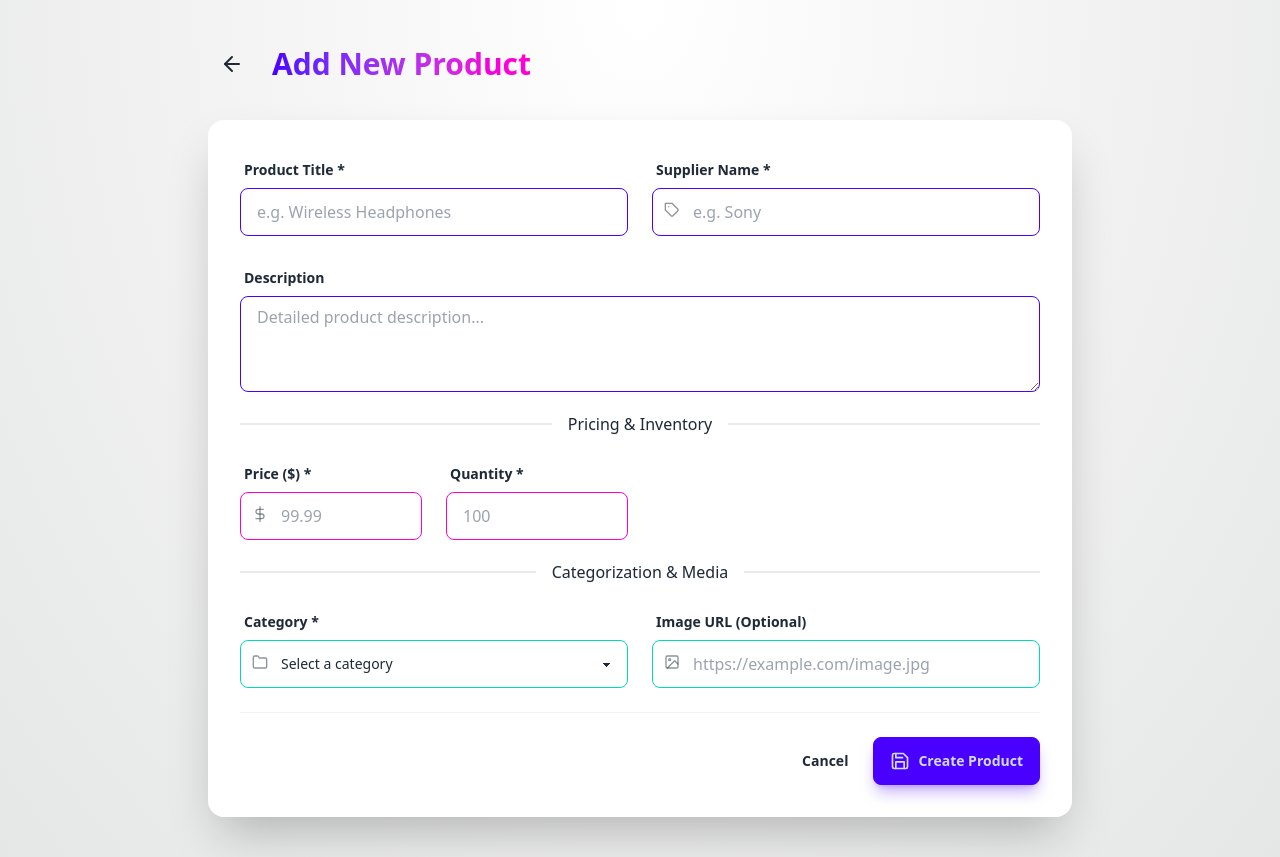
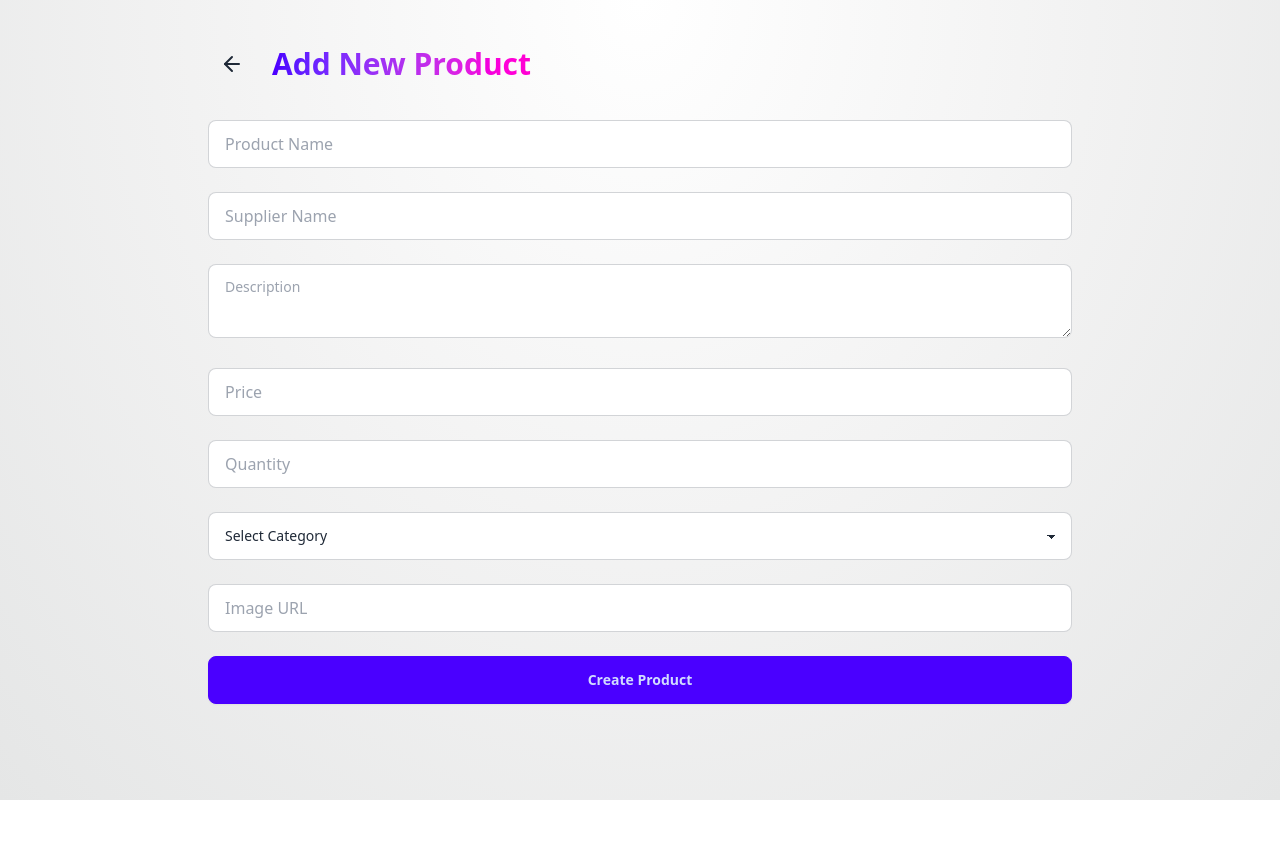
Before and after one commit to chmcs2026ayushitiwari-sys/Product-Management, a React (Vite) app in the folder frontend/: page /add-product in a window 1280 px wide. After the commit the page ends 800 px from the top, so only its background shows below. Built offline with nearby package versions, Linux system fonts and the light colour scheme.

Commit message:
Update CreatePage.jsx

```diff
--- a/frontend/src/pages/CreatePage.jsx
+++ b/frontend/src/pages/CreatePage.jsx
@@ -1,7 +1,7 @@
-import React, { useState, useEffect } from 'react';
-import { useNavigate, useParams } from 'react-router-dom';
-import axios from 'axios';
-import { FiSave, FiArrowLeft, FiImage, FiFolder, FiTag, FiDollarSign } from 'react-icons/fi';
+import React, { useState, useEffect } from "react";
+import { useNavigate, useParams } from "react-router-dom";
+import api from "../axios"; // ✅ use your axios instance
+import { FiSave, FiArrowLeft, FiImage, FiFolder, FiTag, FiDollarSign } from "react-icons/fi";
 
 const AddEditProduct = () => {
   const navigate = useNavigate();
@@ -9,20 +9,20 @@ const AddEditProduct = () => {
   const isEditMode = Boolean(id);
 
   const [formData, setFormData] = useState({
-        productName: '',
-        description: '',
-        category: '',
-        price: '',
-        quantity: '',
-        supplierName: '',
-        thumbnail: '',
+    productName: "",
+    description: "",
+    category: "",
+    price: "",
+    quantity: "",
+    supplierName: "",
+    thumbnail: "",
   });
 
   const [loading, setLoading] = useState(false);
-    const [error, setError] = useState('');
-    const [success, setSuccess] = useState('');
+  const [error, setError] = useState("");
+  const [success, setSuccess] = useState("");
 
-    // Fetch product data if in edit mode
+  // Fetch product data if editing
   useEffect(() => {
     if (isEditMode) {
       fetchProduct();
@@ -32,17 +32,20 @@ const AddEditProduct = () => {
   const fetchProduct = async () => {
     try {
       setLoading(true);
-            const res = await axios.get(`http://localhost:5000/api/products/${id}`);
-            // Assuming images array stored as comma separated string for simple editing
+
+      // ✅ FIXED API CALL
+      const res = await api.get(`/api/products/${id}`);
+
       const productData = {
         ...res.data,
-                images: res.data.images ? res.data.images.join(', ') : ''
+        images: res.data.images ? res.data.images.join(", ") : "",
       };
+
       setFormData(productData);
-            setError('');
+      setError("");
     } catch (err) {
       console.error(err);
-            setError('Failed to fetch product details.');
+      setError("Failed to fetch product details.");
     } finally {
       setLoading(false);
     }
@@ -55,36 +58,40 @@ const AddEditProduct = () => {
   const handleSubmit = async (e) => {
     e.preventDefault();
     setLoading(true);
-        setError('');
-        setSuccess('');
+    setError("");
+    setSuccess("");
 
     try {
-            // Process images string back to array
       const payload = {
         ...formData,
         price: Number(formData.price),
-                quantity: Number(formData.quantity)
+        quantity: Number(formData.quantity),
       };
 
       if (isEditMode) {
-                await axios.put(`http://localhost:5000/api/products/${id}`, payload);
-                setSuccess('Product updated successfully!');
+        // ✅ FIXED API CALL
+        await api.put(`/api/products/${id}`, payload);
+        setSuccess("Product updated successfully!");
       } else {
-                await axios.post('http://localhost:5000/api/products', payload);
-                setSuccess('Product created successfully!');
-                // Reset form after create
+        // ✅ FIXED API CALL
+        await api.post(`/api/products`, payload);
+        setSuccess("Product created successfully!");
+
         setFormData({
-                    productName: '', description: '', category: '', price: '',
-                    quantity: '', supplierName: '', thumbnail: ''
+          productName: "",
+          description: "",
+          category: "",
+          price: "",
+          quantity: "",
+          supplierName: "",
+          thumbnail: "",
         });
       }
 
-            // Auto redirect back to home after 1.5s
-            setTimeout(() => navigate('/'), 1500);
-
+      setTimeout(() => navigate("/"), 1500);
     } catch (err) {
       console.error(err);
-            setError(err.response?.data?.message || 'Failed to save product. Please try again.');
+      setError(err.response?.data?.message || "Failed to save product.");
     } finally {
       setLoading(false);
     }
@@ -93,157 +100,107 @@ const AddEditProduct = () => {
   return (
     <div className="container mx-auto p-4 max-w-4xl py-10">
       <div className="flex items-center mb-8 gap-4">
-                <button
-                    onClick={() => navigate('/')}
-                    className="btn btn-circle btn-ghost"
-                >
+        <button onClick={() => navigate("/")} className="btn btn-circle btn-ghost">
           <FiArrowLeft size={24} />
         </button>
+
         <h1 className="text-3xl font-bold bg-gradient-to-r from-primary to-secondary bg-clip-text text-transparent">
-                    {isEditMode ? 'Edit Product' : 'Add New Product'}
+          {isEditMode ? "Edit Product" : "Add New Product"}
         </h1>
       </div>
 
-            <div className="card bg-base-100 shadow-2xl glass border border-base-300">
-                <div className="card-body">
-
+      {/* Alerts */}
       {error && (
-                        <div className="alert alert-error mb-6 shadow-lg">
-                            <svg xmlns="http://www.w3.org/2000/svg" className="stroke-current shrink-0 h-6 w-6" fill="none" viewBox="0 0 24 24"><path strokeLinecap="round" strokeLinejoin="round" strokeWidth="2" d="M10 14l2-2m0 0l2-2m-2 2l-2-2m2 2l2 2m7-2a9 9 0 11-18 0 9 9 0 0118 0z" /></svg>
+        <div className="alert alert-error mb-6">
           <span>{error}</span>
         </div>
       )}
 
       {success && (
-                        <div className="alert alert-success mb-6 shadow-lg">
-                            <svg xmlns="http://www.w3.org/2000/svg" className="stroke-current shrink-0 h-6 w-6" fill="none" viewBox="0 0 24 24"><path strokeLinecap="round" strokeLinejoin="round" strokeWidth="2" d="M9 12l2 2 4-4m6 2a9 9 0 11-18 0 9 9 0 0118 0z" /></svg>
+        <div className="alert alert-success mb-6">
           <span>{success}</span>
         </div>
       )}
 
+      {/* Form */}
       <form onSubmit={handleSubmit} className="space-y-6">
 
-                        {/* Basic Info Section */}
-                        <div className="grid grid-cols-1 md:grid-cols-2 gap-6">
-                            <div className="form-control">
-                                <label className="label"><span className="label-text font-semibold">Product Title *</span></label>
         <input
-                                    type="text" name="productName" required
-                                    placeholder="e.g. Wireless Headphones"
-                                    className="input input-bordered input-primary focus:outline-none focus:ring-2 focus:ring-primary/50 transition-all"
-                                    value={formData.productName} onChange={handleChange}
+          type="text"
+          name="productName"
+          placeholder="Product Name"
+          className="input input-bordered w-full"
+          value={formData.productName}
+          onChange={handleChange}
+          required
         />
-                            </div>
 
-                            <div className="form-control">
-                                <label className="label"><span className="label-text font-semibold">Supplier Name *</span></label>
-                                <div className="relative">
-                                    <FiTag className="absolute top-3.5 left-3 text-base-content/50" />
         <input
-                                        type="text" name="supplierName" required
-                                        placeholder="e.g. Sony"
-                                        className="input input-bordered input-primary w-full pl-10 focus:outline-none focus:ring-2 focus:ring-primary/50 transition-all"
-                                        value={formData.supplierName} onChange={handleChange}
+          type="text"
+          name="supplierName"
+          placeholder="Supplier Name"
+          className="input input-bordered w-full"
+          value={formData.supplierName}
+          onChange={handleChange}
+          required
         />
-                                </div>
-                            </div>
-                        </div>
 
-                        <div className="form-control">
-                            <label className="label"><span className="label-text font-semibold">Description</span></label>
         <textarea
           name="description"
-                                placeholder="Detailed product description..."
-                                className="textarea textarea-bordered textarea-primary h-24 focus:outline-none focus:ring-2 focus:ring-primary/50 transition-all text-base"
-                                value={formData.description} onChange={handleChange}
-                            ></textarea>
-                        </div>
+          placeholder="Description"
+          className="textarea textarea-bordered w-full"
+          value={formData.description}
+          onChange={handleChange}
+        />
 
-                        <div className="divider">Pricing & Inventory</div>
+        <input
+          type="number"
+          name="price"
+          placeholder="Price"
+          className="input input-bordered w-full"
+          value={formData.price}
+          onChange={handleChange}
+          required
+        />
 
-                        <div className="grid grid-cols-1 md:grid-cols-4 gap-6">
-                            <div className="form-control">
-                                <label className="label"><span className="label-text font-semibold">Price ($) *</span></label>
-                                <div className="relative">
-                                    <FiDollarSign className="absolute top-3.5 left-3 text-base-content/50" />
         <input
-                                        type="number" name="price" required step="0.01" min="0"
-                                        placeholder="99.99"
-                                        className="input input-bordered input-secondary w-full pl-10 focus:outline-none focus:ring-2 focus:ring-secondary/50 transition-all"
-                                        value={formData.price} onChange={handleChange}
+          type="number"
+          name="quantity"
+          placeholder="Quantity"
+          className="input input-bordered w-full"
+          value={formData.quantity}
+          onChange={handleChange}
+          required
         />
-                                </div>
-                            </div>
 
-                            <div className="form-control">
-                                <label className="label"><span className="label-text font-semibold">Quantity *</span></label>
-                                <input
-                                    type="number" name="quantity" required min="0"
-                                    placeholder="100"
-                                    className="input input-bordered input-secondary focus:outline-none focus:ring-2 focus:ring-secondary/50 transition-all"
-                                    value={formData.quantity} onChange={handleChange}
-                                />
-                            </div>
-                        </div>
-
-                        <div className="divider">Categorization & Media</div>
-
-                        <div className="grid grid-cols-1 md:grid-cols-2 gap-6">
-                            <div className="form-control">
-                                <label className="label"><span className="label-text font-semibold">Category *</span></label>
-                                <div className="relative">
-                                    <FiFolder className="absolute top-3.5 left-3 text-base-content/50" />
         <select
-                                        name="category" required
-                                        className="select select-bordered select-accent w-full pl-10 focus:outline-none focus:ring-2 focus:ring-accent/50 transition-all"
-                                        value={formData.category} onChange={handleChange}
+          name="category"
+          className="select select-bordered w-full"
+          value={formData.category}
+          onChange={handleChange}
+          required
         >
-                                        <option value="" disabled>Select a category</option>
+          <option value="">Select Category</option>
           <option value="electronics">Electronics</option>
           <option value="clothing">Clothing</option>
-                                        <option value="home">Home & Kitchen</option>
+          <option value="home">Home</option>
           <option value="sports">Sports</option>
-                                        <option value="beauty">Beauty & Personal Care</option>
-                                        <option value="other">Other</option>
+          <option value="beauty">Beauty</option>
         </select>
-                                </div>
-                            </div>
 
-                            <div className="form-control">
-                                <label className="label"><span className="label-text font-semibold">Image URL (Optional)</span></label>
-                                <div className="relative">
-                                    <FiImage className="absolute top-3.5 left-3 text-base-content/50" />
         <input
-                                        type="url" name="thumbnail"
-                                        placeholder="https://example.com/image.jpg"
-                                        className="input input-bordered input-accent w-full pl-10 focus:outline-none focus:ring-2 focus:ring-accent/50 transition-all"
-                                        value={formData.thumbnail} onChange={handleChange}
+          type="url"
+          name="thumbnail"
+          placeholder="Image URL"
+          className="input input-bordered w-full"
+          value={formData.thumbnail}
+          onChange={handleChange}
         />
-                                </div>
-                            </div>
-                        </div>
 
-                        <div className="card-actions justify-end mt-8 border-t border-base-200 pt-6">
-                            <button
-                                type="button"
-                                onClick={() => navigate('/')}
-                                className="btn btn-ghost hover:bg-base-200"
-                            >
-                                Cancel
+        <button className="btn btn-primary w-full" disabled={loading}>
+          {loading ? "Saving..." : isEditMode ? "Update Product" : "Create Product"}
         </button>
-                            <button
-                                type="submit"
-                                className="btn btn-primary shadow-lg shadow-primary/30 hover:scale-[1.02] transition-transform"
-                                disabled={loading}
-                            >
-                                {loading ? <span className="loading loading-spinner"></span> : <FiSave size={20} />}
-                                {isEditMode ? 'Save Changes' : 'Create Product'}
-                            </button>
-                        </div>
-
       </form>
-                </div>
-            </div>
     </div>
   );
 };
```
Lines whose indentation alone changed are shown as unchanged.
